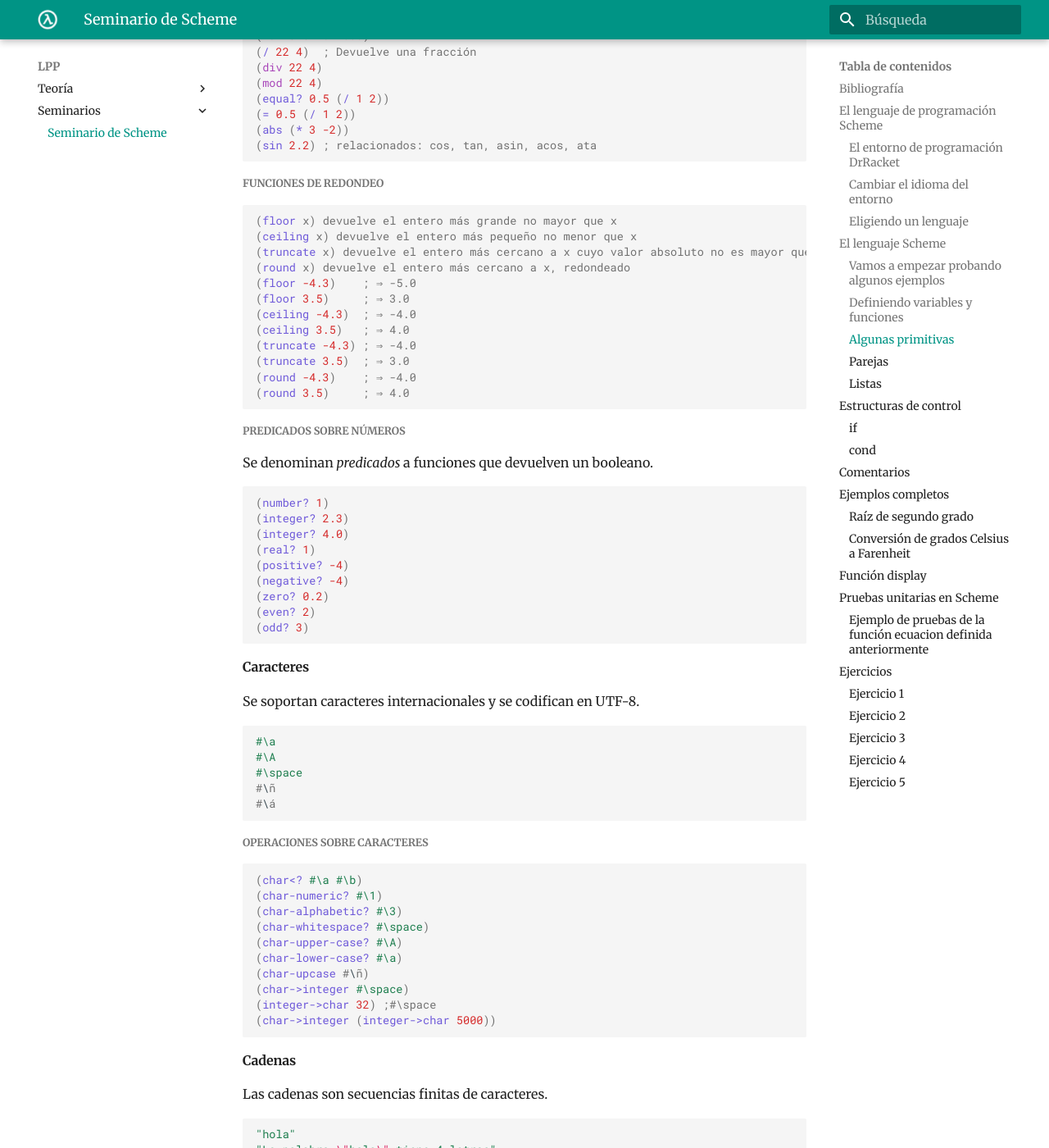
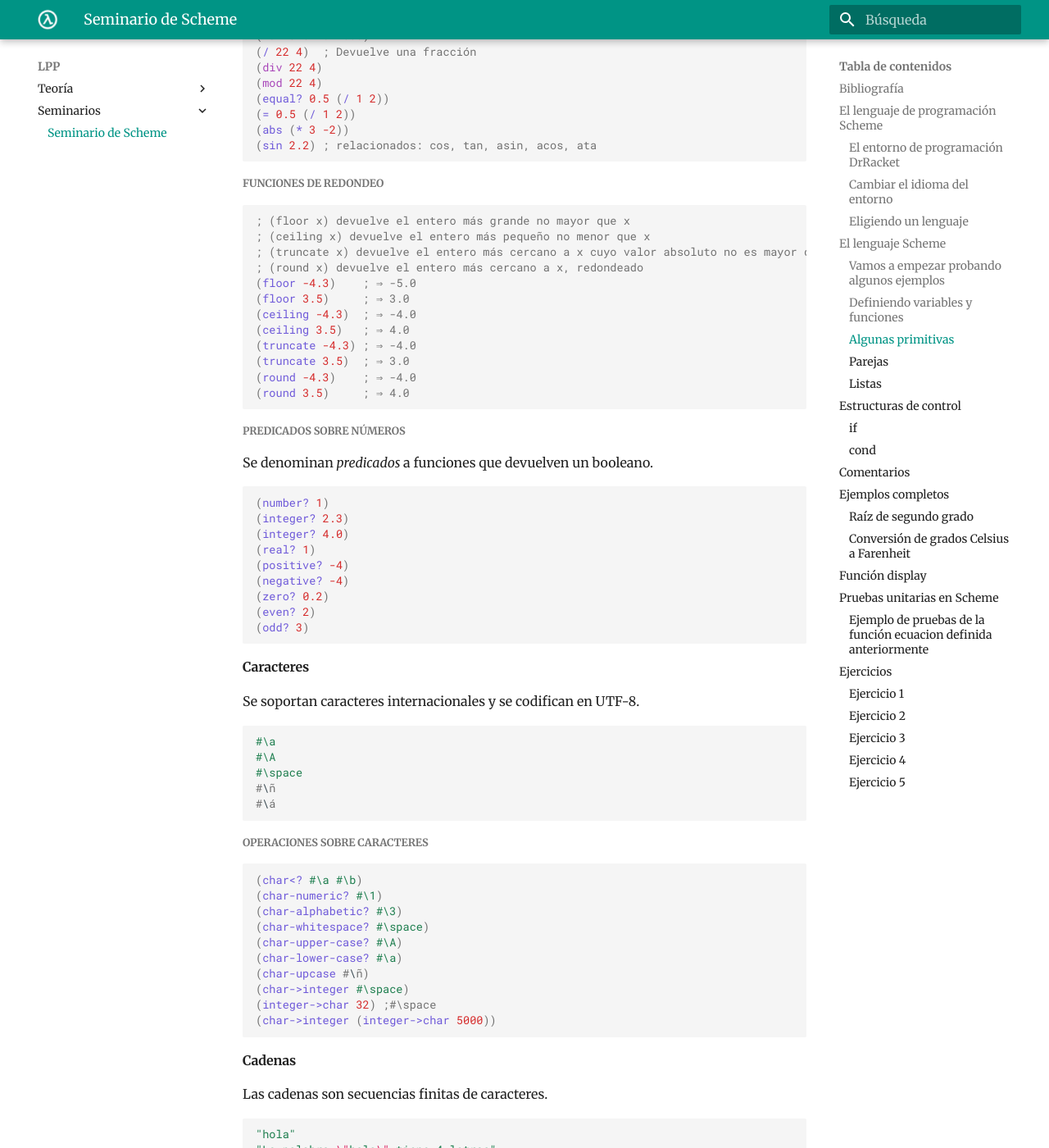
Before and after one commit to domingogallardo/apuntes-lpp, an MkDocs documentation site: the page built from docs/seminarios/seminario1-scheme/seminario1-scheme.md, in a window 1280 px wide and 1400 px high, scrolled down 6473 px. Shown: the whole window at 82% size. Built offline with MkDocs 1.6.1 and Material for MkDocs 9.7.7, drawn with Linux system fonts in a browser that asks for light colours; some of the changed text lies outside the part shown.

````diff
--- a/docs/seminarios/seminario1-scheme/seminario1-scheme.md
+++ b/docs/seminarios/seminario1-scheme/seminario1-scheme.md
@@ -295,10 +295,10 @@ complejos e inexactos.
 ##### Funciones de redondeo
 
 ```scheme
-(floor x) devuelve el entero más grande no mayor que x
-(ceiling x) devuelve el entero más pequeño no menor que x
-(truncate x) devuelve el entero más cercano a x cuyo valor absoluto no es mayor que el valor absoluto de x
-(round x) devuelve el entero más cercano a x, redondeado
+; (floor x) devuelve el entero más grande no mayor que x
+; (ceiling x) devuelve el entero más pequeño no menor que x
+; (truncate x) devuelve el entero más cercano a x cuyo valor absoluto no es mayor que el valor absoluto de x
+; (round x) devuelve el entero más cercano a x, redondeado
 (floor -4.3)    ; ⇒ -5.0
 (floor 3.5)     ; ⇒ 3.0
 (ceiling -4.3)  ; ⇒ -4.0
@@ -364,8 +364,8 @@ Las cadenas son secuencias finitas de caracteres.
 ##### Constructores de cadenas
 
 ```scheme
-(make-string 5 #\o) ⇒ "ooooo"
-(string #\h #\o #\l #\a) ⇒ "hola"
+(make-string 5 #\o) ; ⇒ "ooooo"
+(string #\h #\o #\l #\a) ; ⇒ "hola"
 ```
 
 ##### Operaciones con cadenas
@@ -501,7 +501,7 @@ Por ejemplo:
 
 ```scheme
 (cons 1 (list 2 3 4 5))  ; ⇒ {1 2 3 4 5}
-(cons 1 (list))  ⇒ {1}
+(cons 1 (list))  ; ⇒ {1}
 (cons 1 (cons 2 (list))) ; ⇒ {1 2}
 ```
 
@@ -853,7 +853,7 @@ resultado se corresponde con el esperado.
 
 ```scheme
 (check-equal? (ecuacion 1 -5 6) (cons 3 2))
-(check-equal? (ecuacion 2 -7 3) (cons 3 (/ 1 2)) )
+(check-equal? (ecuacion 2 -7 3) (cons 3 (/ 1 2)))
 (check-equal? (ecuacion -1 7 -10) (cons 2 5))
 ```
 
@@ -902,18 +902,18 @@ derecha. ¡¡Piensa en los resultados!!. Intenta entender cómo
 interpreta Scheme lo que escribes.
 
 
-Instrucción    | Instrucción                                  |
--------------- | ---------------------------------------------|
-3              | (+ (- 4 (* 3 (/ 4 2) 4)) 3)                  |
-(+ 1 2 )       | (* (+ (+ 2 3) 4) (* (* 3 3) 2))              |
-(+ 1 2 3 4)    | (* (+ 2 3 4 5) 3 (- 5 2 1))                  |
-(+)            | (+ (- (+ (- (+ 2 3) 5) 1) 2) 3)              |
-(sqrt 25)      | (- (sqrt (* 5 ( + 3 2))) (+ 1 1 1 1))        |
-(* (+ 2 3) 5)  | (> (* 3 (+ 2 (+ 3 1)) (+ 1 1)) (+ (* 2 2) 3))|
-`+`            | (= (* 3 2) (+ 1 (+ 2 2) 1))                  |
-`#\+`          | (not (> (+ 3 2) 5))                          |
-"+"            | (and (even? 2) (odd? (+ 3 2)))               |
-"hola"         | (mod (+ 6 2) (+ 1 1))                        |
+|Instrucción      | Instrucción                                    |
+|---------------- | -----------------------------------------------|
+|`3`              | `(+ (- 4 (* 3 (/ 4 2) 4)) 3)`                  |
+|`(+ 1 2 )`       | `(* (+ (+ 2 3) 4) (* (* 3 3) 2))`              |
+|`(+ 1 2 3 4)`    | `(* (+ 2 3 4 5) 3 (- 5 2 1))`                  |
+|`(+)`            | `(+ (- (+ (- (+ 2 3) 5) 1) 2) 3)`              |
+|`(sqrt 25)`      | `(- (sqrt (* 5 ( + 3 2))) (+ 1 1 1 1))`        |
+|`(* (+ 2 3) 5)`  | `(> (* 3 (+ 2 (+ 3 1)) (+ 1 1)) (+ (* 2 2) 3))`|
+|`+`              | `(= (* 3 2) (+ 1 (+ 2 2) 1))`                  |
+|`#\+`            | `(not (> (+ 3 2) 5))`                          |
+|`"+"`            | `(and (even? 2) (odd? (+ 3 2)))`               |
+|`"hola"`         | `(mod (+ 6 2) (+ 1 1))`                        |
 
 
 ### Ejercicio 2
@@ -923,18 +923,18 @@ expresiones. Están ordenadas por dificultad de arriba abajo y de
 izquierda a derecha. Después, pruébalas y comprueba si tu predicción
 era correcta. Si no lo era, intenta comprender por qué.
 
-Instrucción                                  |Instrucción                                                    |
--------------------------------------------- |---------------------------------------------------------------|
-(equal? "hola" "hola")                       | (+ (char->integer(integer->char 1200))(char->integer #\A))    |
-(string-ref "pepe" 1)                        | (string-length (make-string 7 #\E))                           |
-(substring "buenos dias" 1 4)                | (define a 3) <br/> (define b (+ a 1))                         |
-(= "hola" "hola")                            | (+ a b (* a b))                                               |
-(string-ref (substring "buenos dias 2 5) 1)  | (= a b)                                                       |
-(define pi 3.14159)                          | (if (and (> a b) (< b (* a b))) b a)                          |
-pi                                           | (cond ((= a 4) 6) <br/> ((= b 4) (+ 6 7 a)) <br/> (else 25))  |
-"pi"                                         | (+ 2 (if (> b a) b a))                                        |
-(+ pi (+ pi pi))                             | (* (cond ((> a b) a) <br/> ((< a b) b) <br/>(else -1)) <br/> (+ a 1))|
-(+ (* pi pi) (- 2 pi pi pi pi))              | ((if (< a b) + -) a b)                                        |
+|Instrucción                                    |Instrucción                                                               |
+|-----------------------------------------------|--------------------------------------------------------------------------|
+|`(equal? "hola" "hola")`                       | `(+ (char->integer(integer->char 1200)) (char->integer #\A))`            |
+|`(string-ref "pepe" 1)`                        | `(string-length (make-string 7 #\E))`                                    |
+|`(substring "buenos dias" 1 4)`                | `(define a 3)` <br/> `(define b (+ a 1))`                                |
+|`(= "hola" "hola")`                            | `(+ a b (* a b))`                                                        |
+|`(string-ref (substring "buenos dias 2 5) 1)`  | `(= a b)`                                                                |
+|`(define pi 3.14159)`                          | `(if (and (> a b) (< b (* a b))) b a)`                                   |
+|`pi`                                           | `(cond ((= a 4) 6)`<br/>`((= b 4) (+ 6 7 a))`<br/>`(else 25))`           |
+|`"pi"`                                         | `(+ 2 (if (> b a) b a))`                                                 |
+|`(+ pi (+ pi pi))`                             | `(* (cond ((> a b) a)` <br/>`((< a b) b)`<br/>`(else -1))`<br/>`(+ a 1))`|
+|`(+ (* pi pi) (- 2 pi pi pi pi))`              | `((if (< a b) + -) a b)`                                                 |
 
 
 ### Ejercicio 3
@@ -944,12 +944,12 @@ siguientes expresiones. Están ordenadas por dificultad de arriba abajo
 y de izquierda a derecha. Después, pruébalas y comprueba si tu
 predicción era correcta. Si no lo era, intenta comprender por qué.
 
-Instrucción                     | Instrucción                    |
---------------------------------|--------------------------------|
-(cons 1 2)                      | (car (cons (cons 3 4) 2))      |
-(car (cons 1 2))                | (cdr (cons (cons 3 4) 2))      |
-(cdr (cons 1 2))                | (cdr (cons 1 (cons 2 3)))      |
-(car (car (cons (cons 1 2) 3))) | (cdr (car (cons (cons 1 2) 3)))|
+|Instrucción                       | Instrucción                      |
+|----------------------------------|----------------------------------|
+|`(cons 1 2)`                      | `(car (cons (cons 3 4) 2))`      |
+|`(car (cons 1 2))`                | `(cdr (cons (cons 3 4) 2))`      |
+|`(cdr (cons 1 2))`                | `(cdr (cons 1 (cons 2 3)))`      |
+|`(car (car (cons (cons 1 2) 3)))` | `(cdr (car (cons (cons 1 2) 3)))`|
 
 
 ### Ejercicio 4
@@ -958,15 +958,15 @@ Ejercicios con listas. Predice lo que hace Scheme cuando escribas las
 siguientes expresiones. Después, pruébalas y comprueba si tu
 predicción era correcta. Si no lo era, intenta comprender por qué.
 
-Instrucción             | Instrucción                           |
-------------------------|---------------------------------------|
-(list 1 2 3 4)             | (cons 3 (list 1 2 3))                    |
-(cdr  (list 1 2 3 4))      | (cdr (cons 8 (list 1 2 3 4)))         |
-(car (list 1 2 3 4))       | (car (list (list 1 2) 1 2 3 4))       |
-(list 1 (list 2 3) (list 4 (list 5)))     | (list 1 (list 2 3) (list 4 (list 5))) |
-(car (cdr (list 1 2 3 4))) | (cons (list 1 2 3) (list 4 5 6))            |
-(cdr (cdr (list 1 2 3 4))) | (car (cdr (list 1 2 3 4)))            |
-(list 1 2 3 4)          | (cdr (cdr (list 1 2 3 4)))            |
+|Instrucción                              | Instrucción                             |
+|-----------------------------------------|-----------------------------------------|
+|`(list 1 2 3 4)`                         | `(cons 3 (list 1 2 3))`                 |
+|`(cdr  (list 1 2 3 4))`                  | `(cdr (cons 8 (list 1 2 3 4)))`         |
+|`(car (list 1 2 3 4))`                   | `(car (list (list 1 2) 1 2 3 4))`       |
+|`(list 1 (list 2 3) (list 4 (list 5)))`  | `(list 1 (list 2 3) (list 4 (list 5))`) |
+|`(car (cdr (list 1 2 3 4)))`             | `(cons (list 1 2 3) (list 4 5 6))`      |
+|`(cdr (cdr (list 1 2 3 4)))`             | `(car (cdr (list 1 2 3 4)))`            |
+|`(list 1 2 3 4)`                         | `(cdr (cdr (list 1 2 3 4)))`            |
 
 ### Ejercicio 5
 
````
Also changed, not shown: other parts of docs/seminarios/seminario1-scheme/seminario1-scheme.md (+4 -4 lines).
